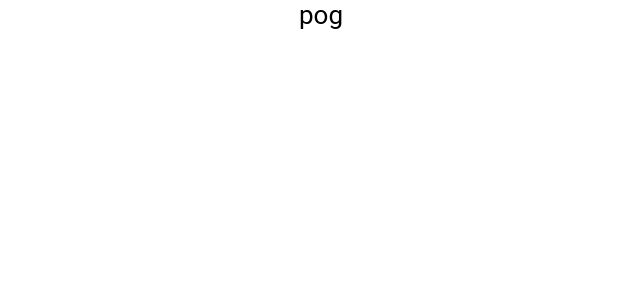
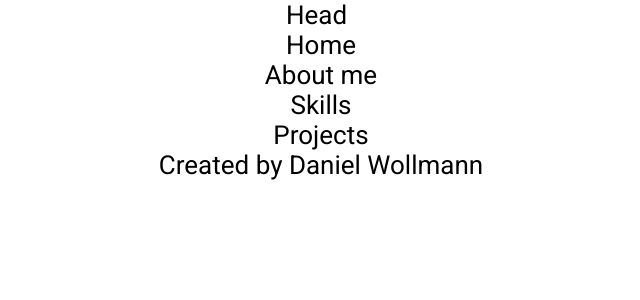
Before and after one commit to Willdooo/Personal-Website, a React (Create React App) app: page / in a window 1280 px wide. Shown: the top 300 px of the page, without its empty margins (319-959 px from the left). Built offline with nearby package versions, Linux system fonts and the light colour scheme.

Commit message:
Well...this was a failure

```diff
--- a/package.json
+++ b/package.json
@@ -3,6 +3,9 @@
   "version": "0.1.0",
   "private": true,
   "dependencies": {
+    "@fontsource/roboto": "^4.3.0",
+    "@material-ui/core": "^4.11.4",
+    "@material-ui/icons": "^4.11.2",
     "@testing-library/jest-dom": "^5.12.0",
     "@testing-library/react": "^11.2.6",
     "@testing-library/user-event": "^12.8.3",
--- a/public/index.html
+++ b/public/index.html
@@ -8,7 +8,14 @@
       name="description"
       content="Web site created using create-react-app"
     />
-
+    <link
+      rel="stylesheet"
+      href="https://fonts.googleapis.com/css?family=Roboto:300,400,500,700&display=swap"
+    />
+    <link
+      rel="stylesheet"
+      href="https://fonts.googleapis.com/icon?family=Material+Icons"
+    />
     <title>Personal Website</title>
   </head>
   <body>
--- a/src/App.css
+++ b/src/App.css
@@ -4,6 +4,4 @@
   align-items: center;
   font-size: calc(10px + 2vmin);
   color: black;
-  height: 100vh;
-  min-height: 100vh;
 }
--- a/src/App.js
+++ b/src/App.js
@@ -1,11 +1,21 @@
+import React from "react";
 import "./App.css";
+import Home from "./components/Home";
+import About from "./components/About";
+import Skills from "./components/Skills";
+import Projects from "./components/Projects";
+import Footer from "./components/Footer";
 
-function App() {
+const App = () => {
   return (
     <div className="App">
-      <div>pog</div>
+      <Home />
+      <About />
+      <Skills />
+      <Projects />
+      <Footer />
     </div>
   );
-}
+};
 
 export default App;
--- /dev/null
+++ b/src/components/About.js
@@ -0,0 +1,7 @@
+import React from "react";
+
+const About = () => {
+  return <div>About me</div>;
+};
+
+export default About;
--- /dev/null
+++ b/src/components/Footer.js
@@ -0,0 +1,7 @@
+import React from "react";
+
+const Footer = () => {
+  return <div>Created by Daniel Wollmann</div>;
+};
+
+export default Footer;
--- /dev/null
+++ b/src/components/Header.js
@@ -0,0 +1,7 @@
+import React from "react";
+
+const Header = () => {
+  return <div>Head</div>;
+};
+
+export default Header;
--- /dev/null
+++ b/src/components/Home.js
@@ -0,0 +1,13 @@
+import React from "react";
+import Header from "./Header";
+
+const Home = () => {
+  return (
+    <div>
+      <Header />
+      <div>Home</div>
+    </div>
+  );
+};
+
+export default Home;
--- /dev/null
+++ b/src/components/Projects.js
@@ -0,0 +1,7 @@
+import React from "react";
+
+const Projects = () => {
+  return <div>Projects</div>;
+};
+
+export default Projects;
--- /dev/null
+++ b/src/components/Skills.js
@@ -0,0 +1,7 @@
+import React from "react";
+
+const Skills = () => {
+  return <div>Skills</div>;
+};
+
+export default Skills;
```
Also changed, not shown: src/components/Contact.js (added, +7 -0 lines), 1 other file (tests, documents, lock files or other folders).
